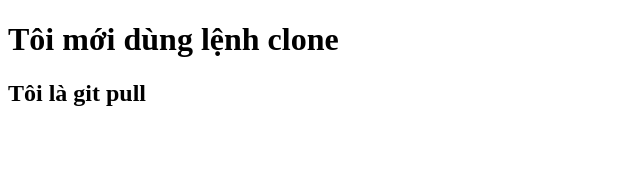
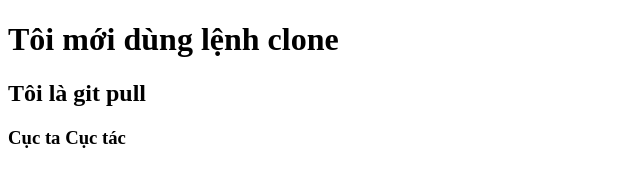
Before and after one commit to QuangKhai-dev/bcs12_demo_git, a plain HTML site: page index.html in a window 1280 px wide. Shown: the whole page, without its empty margins (0-640 px from the left). Drawn offline with Linux system fonts and the light colour scheme.

Commit message:
demo test nhanh devKien

```diff
--- a/index.html
+++ b/index.html
@@ -10,6 +10,7 @@
 <body>
   <h1>Tôi mới dùng lệnh clone</h1>
   <h2>Tôi là git pull</h2>
+  <h3>Cục ta Cục tác</h3>
 </body>
 
 </html>
```
